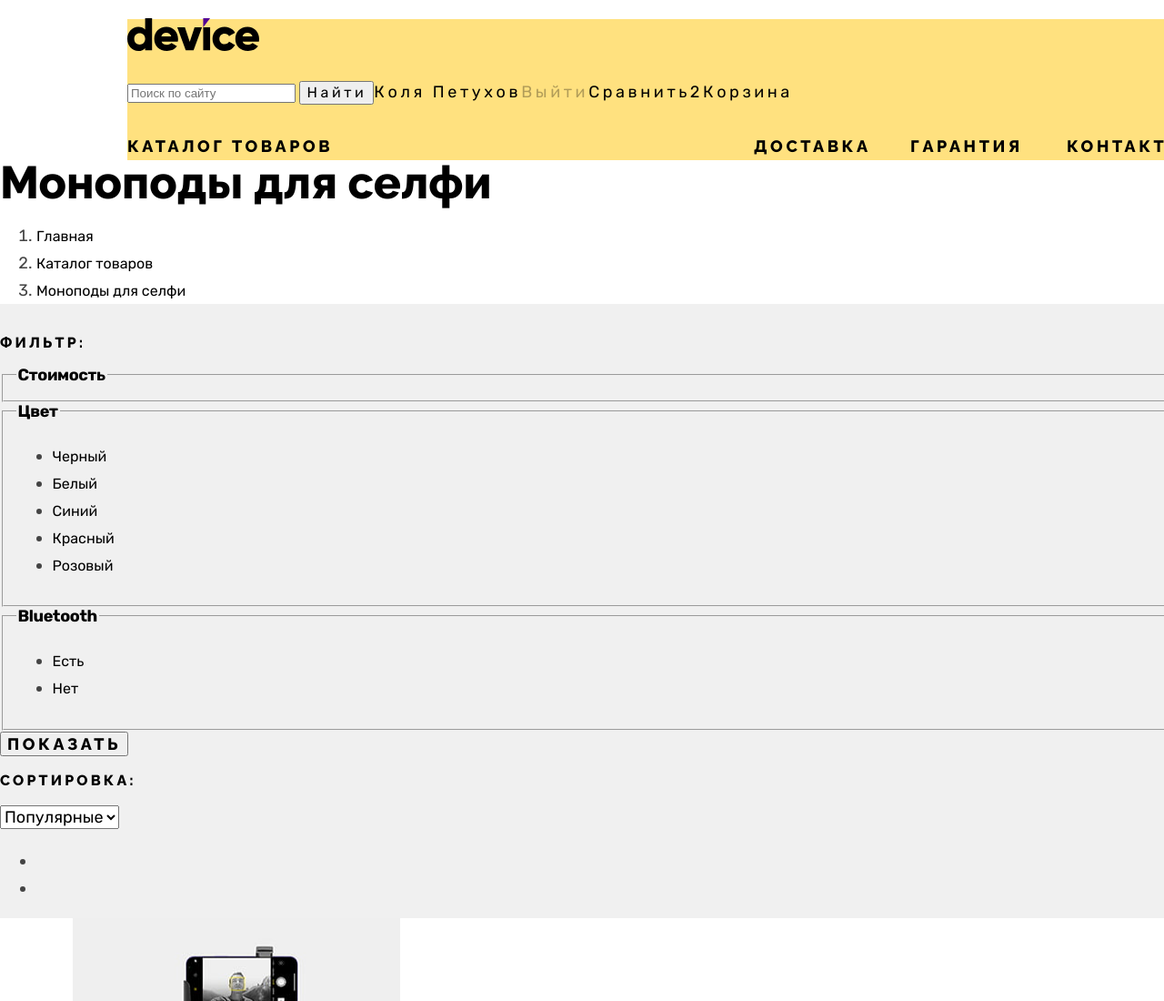
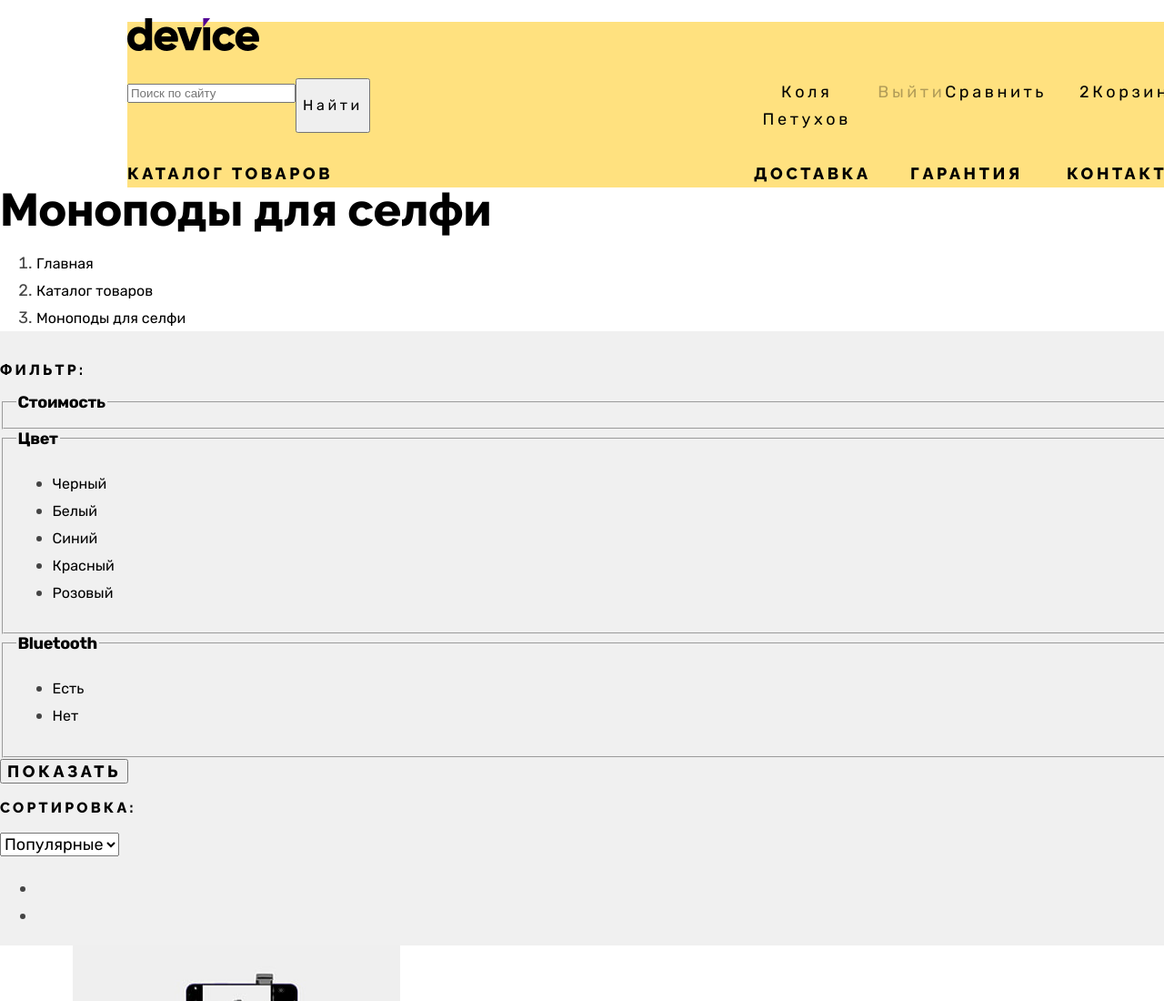
Before and after one commit to htmlacademy-htmlcss/2304065-device-37, a plain HTML site: page catalog.html in a window 1280 px wide. Shown: the top 1100 px of the page at 91% size. Drawn offline with Linux system fonts and the light colour scheme.

Commit message:
add flex

```diff
--- a/catalog.html
+++ b/catalog.html
@@ -13,28 +13,26 @@
         <a class="index-logo" href="index.html">
           <img class="img-logo" src="images/logo-header.svg" width="145" height="36" alt="Интернет-магазин Девайс.">
         </a>
-        <menu class="index-menu">
-          <li class="menu-item">
+        <nav class="index-menu">
           <form class="form-search" action="https://echo.htmlacademy.ru/" method="get">
             <label>
               <input class="input-search" type="search" name="search" placeholder="Поиск по сайту">
             </label>
             <button class="button button-search" type="submit">Найти</button>
           </form>
-          </li>
-          <li class="menu-item">
+          <ul class="index-menu-list">
+            <li class="index-menu-item">
               <a class="button button-menu active" href="#">Коля Петухов</a>
-          </li>
-          <li class="menu-item">
               <a class="button button-menu button-menu-light" href="#">Выйти</a>
             </li>
-          <li class="menu-item">
+            <li class="index-menu-item">
               <a class="button button-menu" href="#">Сравнить</a>
             </li>
-          <li class="menu-item">
+            <li class="index-menu-item">
               <a class="button button-menu" href="#"><span class="basket">2</span>Корзина</a>
             </li>
-        </menu>
+          </ul>
+        </nav>
         <nav>
           <ul class="navigation-list">
             <li class="catalog-toogler">
--- a/styles/styles.css
+++ b/styles/styles.css
@@ -173,11 +173,32 @@ html {
 
 .index-menu {
   display: flex;
-  flex-wrap: wrap;
+  justify-content: space-between;
   margin: 0;
   padding: 0;
+}
 
+.form-search {
+  display: flex;
+  width: 517px;
+}
+
+.index-menu-list {
+  display: flex;
   list-style-type: none;
+  margin: 0;
+  padding: 0;
+}
+
+.index-menu-item:first-child {
+  display: flex;
+  justify-content: space-between;
+  width: 230px;
+  margin-right: auto;
+}
+
+.index-menu-item:nth-child(2) {
+  margin-right: 36px;
 }
 
 .navigation-list {
```
Also changed, not shown: index.html (+7 -7 lines). Lines whose indentation alone changed are shown as unchanged.
